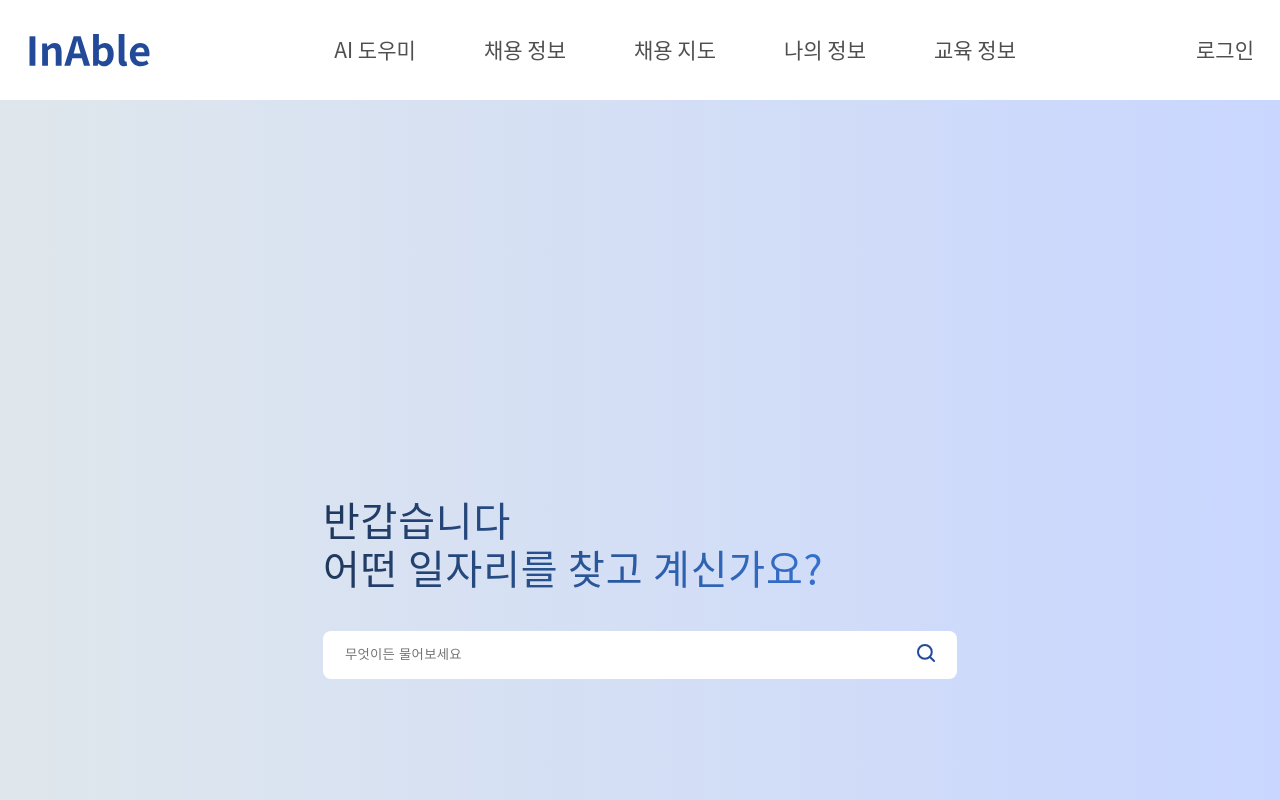
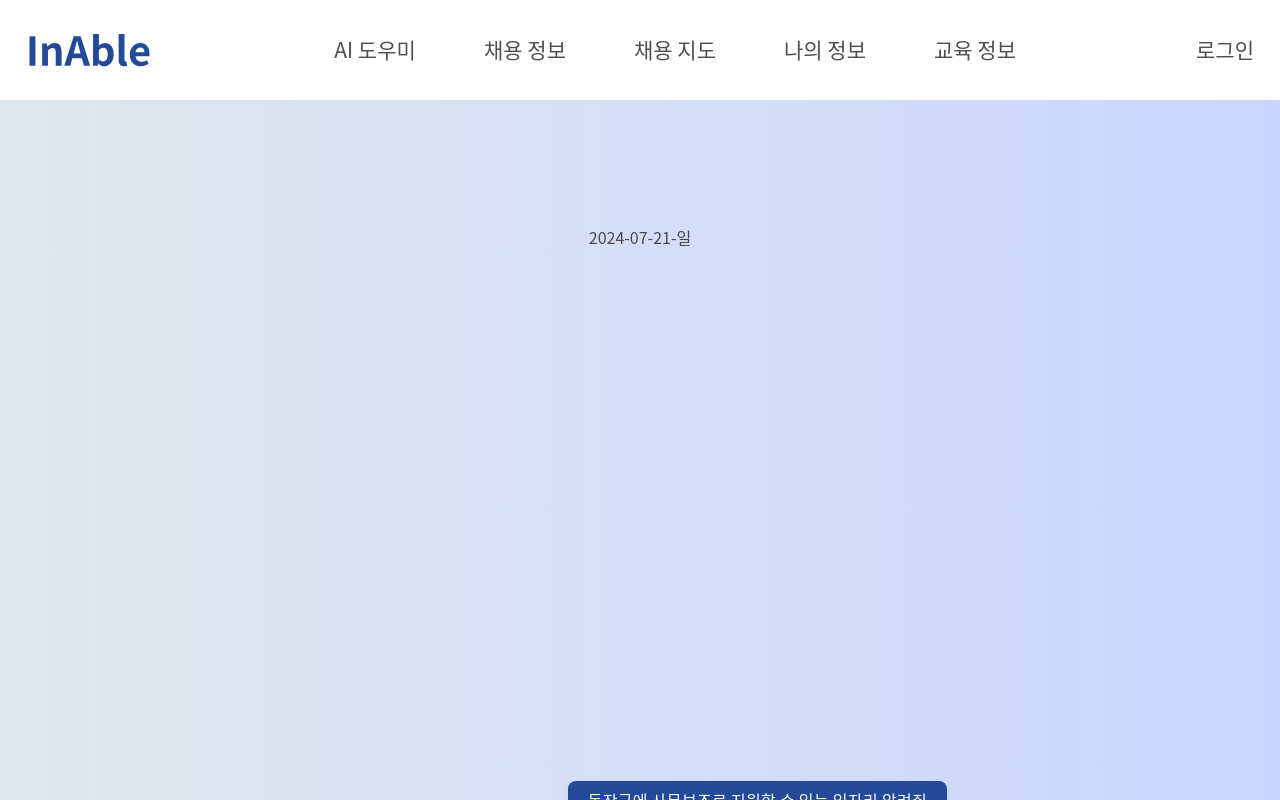
Before and after one commit to G-E-ANADA/inable-fe, a React (Vite) app: page / in a window 1280 px wide. Both pictures are taken after a click on the button 926 px from the left and 377 px from the top of the page. Shown: the top 800 px of the page. Built offline with nearby package versions, Linux system fonts and the light colour scheme; no server answers.

Commit message:
[feat] 챗봇채팅UI (kan-38)

```diff
--- a/src/components/Home.tsx
+++ b/src/components/Home.tsx
@@ -19,7 +19,11 @@ const Home = ({}) => {
           animate ? styles.animateChatbotContainer : ""
         } `}
       >
-        <div className={styles.div36}>
+        <div
+          className={`${styles.chatboLabelContainer} ${
+            animate ? styles.hideChatboLabelContainer : ""
+          } `}
+        >
           {loginUser ? (
             <p className={styles.p}>{`${loginUser.name}님,`}</p>
           ) : (
@@ -27,8 +31,43 @@ const Home = ({}) => {
           )}
           <p className={styles.p}>{`어떤 일자리를 찾고 계신가요? `}</p>
         </div>
-        <div className={styles.parent11}>
-          {/* <div className={styles.div37}>무엇이든 물어보세요</div> */}
+
+        <div
+          className={`${styles.chatbotChattingContainer} ${
+            animate ? styles.animateChatbotChattingContainer : ""
+          } `}
+        >
+          <div className={styles.horizontalContainer2}>
+            <div className={styles.timeLabel}>2024-07-21-일</div>
+          </div>
+
+          <div
+            className={`${styles.chatContainer} ${
+              animate ? styles.animateChatContainer : ""
+            } `}
+          >
+            <div className={styles.buttonContainer}>
+              <div className={styles.buttonContainer1}>
+                <div className={styles.div5}>12:09</div>
+                <div className={styles.userChatBox}>
+                  <div className={styles.chatBox}>
+                    동작구에 사무보조로 지원할 수 있는 일자리 알려줘
+                  </div>
+                </div>
+              </div>
+            </div>
+            <div className={styles.horizontalContainer3}>
+              <div className={styles.horizontalContainer4}>
+                <div className={styles.horizontalContainer5}>
+                  <div className={styles.chatBox}>알겠어 잠만</div>
+                </div>
+                <div className={styles.div5}>12:09</div>
+              </div>
+            </div>
+          </div>
+        </div>
+
+        <div className={styles.chatbotInputBoxContainer}>
           <input
             className={styles.div37}
             placeholder="무엇이든 물어보세요"
--- a/src/css/Home.module.css
+++ b/src/css/Home.module.css
@@ -182,7 +182,7 @@ body {
 .p {
   margin: 0;
 }
-.div36 {
+.chatboLabelContainer {
   position: relative;
   letter-spacing: 0.02em;
   line-height: 120%;
@@ -191,6 +191,11 @@ body {
   -webkit-background-clip: text;
   -webkit-text-fill-color: transparent;
 }
+
+.hideChatboLabelContainer {
+  display: none;
+}
+
 .div37 {
   position: relative;
   width: 100%;
@@ -207,7 +212,8 @@ body {
   border: none;
   cursor: pointer;
 }
-.parent11 {
+
+.chatbotInputBoxContainer {
   align-self: stretch;
   border-radius: 8px;
   background-color: #fff;
@@ -219,6 +225,53 @@ body {
   text-align: center;
   font-size: 21px;
 }
+
+.chatbotChattingContainer {
+  opacity: 0;
+  visibility: hidden;
+  height: 0;
+  /* background-color: red; */
+}
+
+.animateChatbotChattingContainer {
+  animation: increaseChatbotChattingContainer 2s forwards;
+}
+
+@keyframes increaseChatbotChattingContainer {
+  from {
+    opacity: 0;
+    visibility: hidden;
+    height: 213px;
+  }
+  to {
+    opacity: 1;
+    visibility: visible;
+    height: 650px;
+  }
+}
+
+.chatContainer {
+  position: relative;
+  /* height: 550px; */
+  align-self: stretch;
+  display: flex;
+  flex-direction: column;
+  justify-content: flex-end;
+}
+
+.animateChatContainer {
+  animation: increaseChatContainer 0.1s forwards;
+}
+
+@keyframes increaseChatContainer {
+  from {
+    height: 0;
+  }
+  to {
+    height: 650px;
+  }
+}
+
 .chatbotContainer {
   position: relative;
   margin: 0 auto;
@@ -242,7 +295,7 @@ body {
   gap: 10px;
   width: 1300px;
   height: 450px;
-  transition: margin-top 1s ease-in-out; /* margin-top 변경 시 애니메이션 적용 */
+  /* transition: margin-top 1s ease-in-out; margin-top 변경 시 애니메이션 적용 */
 }
 
 .animateChatbotContainer {
@@ -252,9 +305,13 @@ body {
 @keyframes increaseChatbotContainer {
   from {
     height: 184px;
+    /* margin-top: 117px; */
+    justify-content: center;
   }
   to {
     height: 740px;
+    /* margin-top: 50px; */
+    justify-content: space-between;
   }
 }
 
@@ -280,3 +337,115 @@ body {
   color: #000;
   font-family: "Noto Sans CJK KR";
 }
+
+/* */
+
+.timeLabel {
+  position: relative;
+
+  font-size: 16px;
+  font-weight: 500;
+  line-height: 24px;
+  text-align: right;
+}
+.horizontalContainer2 {
+  position: relative;
+  width: 634px;
+  height: 40px;
+  display: flex;
+  flex-direction: row;
+  align-items: center;
+  justify-content: center;
+  padding: 10px;
+  box-sizing: border-box;
+  text-align: right;
+  color: #494949;
+}
+.chatBox {
+  position: relative;
+  font-size: 16px;
+  font-weight: 400;
+  line-height: 19.2px;
+  letter-spacing: 0.02em;
+  text-align: left;
+}
+.userChatBox {
+  border-radius: 8px;
+  background-color: #224a99;
+  display: flex;
+  flex-direction: row;
+  align-items: center;
+  justify-content: center;
+  padding: 10px 20px;
+  font-size: 16px;
+  color: #fff;
+}
+.buttonContainer1 {
+  align-self: stretch;
+  display: flex;
+  flex-direction: row;
+  align-items: flex-end;
+  justify-content: flex-end;
+  gap: 12px;
+}
+.buttonContainer {
+  position: relative;
+  filter: drop-shadow(0px 4px 4px rgba(0, 0, 0, 0.05));
+  width: 634px;
+  display: flex;
+  flex-direction: column;
+  align-items: flex-start;
+  justify-content: flex-start;
+  padding: 16px 10px;
+  box-sizing: border-box;
+  font-size: 12px;
+  color: #797979;
+}
+.horizontalContainer5 {
+  border-radius: 8px;
+  background-color: #fff;
+  display: flex;
+  flex-direction: row;
+  align-items: center;
+  justify-content: center;
+  padding: 10px 20px;
+}
+.div5 {
+  position: relative;
+  color: #797979;
+  font-size: 12px;
+  font-weight: 400;
+  line-height: 14.4px;
+  letter-spacing: 0.02em;
+  text-align: left;
+}
+.horizontalContainer4 {
+  display: flex;
+  flex-direction: row;
+  align-items: flex-end;
+  justify-content: flex-end;
+  gap: 12px;
+  z-index: 1;
+}
+.horizontalContainer3 {
+  position: relative;
+  filter: drop-shadow(0px 4px 4px rgba(0, 0, 0, 0.05));
+  width: 634px;
+  display: flex;
+  flex-direction: row;
+  align-items: flex-start;
+  justify-content: flex-start;
+  padding: 16px 10px;
+  box-sizing: border-box;
+  gap: 10px;
+  color: #000;
+}
+.card {
+  width: 100%;
+  position: relative;
+  height: 740px;
+  text-align: left;
+  font-size: 16px;
+  color: #c4c4c4;
+  font-family: "Noto Sans CJK KR";
+}
```
